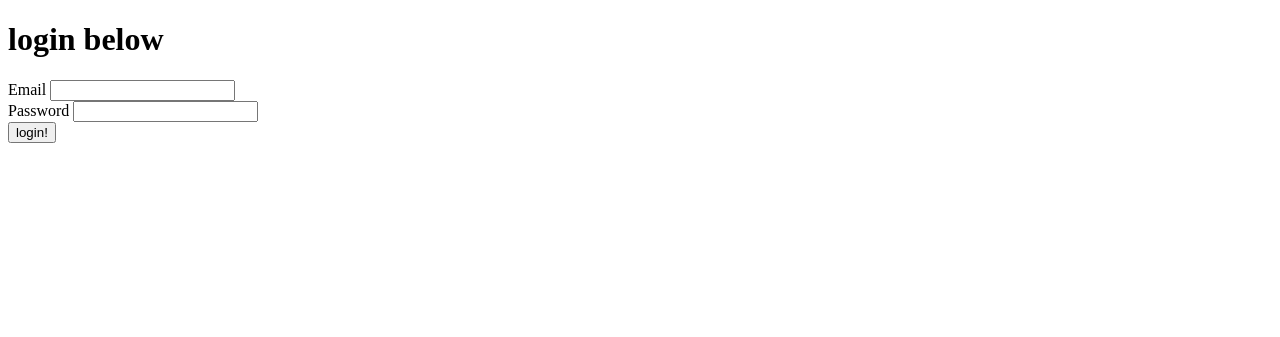
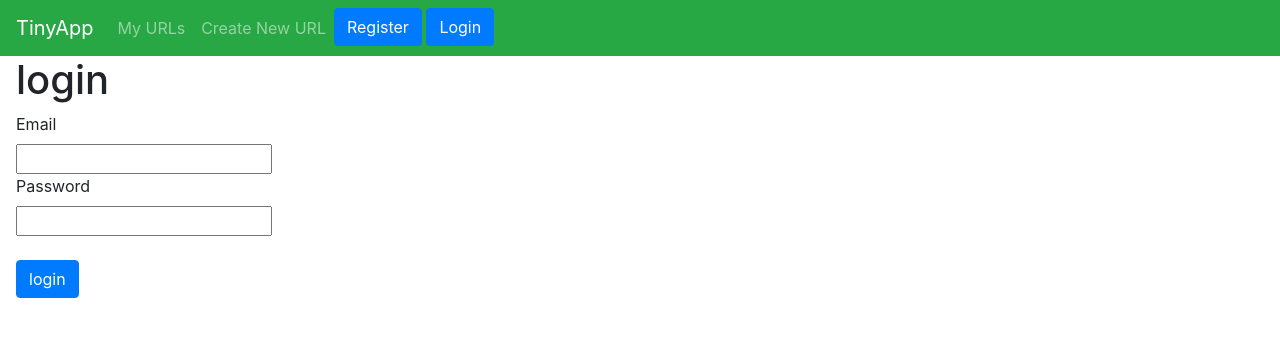
Before and after one commit to mbahenryemeka/tinyapp, a Node server app: page /login in a window 1280 px wide. Shown: the top 337 px of the page. Run offline with Node 20, Linux system fonts and the light colour scheme; some libraries are stand-ins or nearby versions.

Commit message:
update header

```diff
--- a/views/login.ejs
+++ b/views/login.ejs
@@ -3,22 +3,33 @@
 <head>
   <meta charset="UTF-8">
   <meta name="viewport" content="width=device-width, initial-scale=1.0">
+  <!-- Bootstrap CSS -->
+  <link
+  rel="stylesheet"
+  href="https://stackpath.bootstrapcdn.com/bootstrap/4.2.1/css/bootstrap.min.css"
+  integrity="sha384-GJzZqFGwb1QTTN6wy59ffF1BuGJpLSa9DkKMp0DgiMDm4iYMj70gZWKYbI706tWS"
+  crossorigin="anonymous"
+/>
   <title>Login Page</title>
 </head>
 <body>
-  <h1>login below</h1>
-  <form action="/login" method="post">
+  <%- include('partials/_header') %>
+  <h1 class="ml-3">login</h1>
+  <form action="/login" class="form-group ml-3" method="post">
     <label>Email</label>
+    <br/>
     <input
     name="email"
     type="email"/>
     <br/>
     <label>Password</label>
+    <br/>
     <input
     name="password"
     type="password"/>
     <br/>
-    <button type="submit">login!</button>
+    <br/>
+    <button type="submit" class = "btn btn-primary">login</button>
   </form>
 </body>
 </html>
--- a/views/partials/_header.ejs
+++ b/views/partials/_header.ejs
@@ -13,13 +13,13 @@
       <span class="navbar-toggler-icon"></span>
     </button>
     <div class="collapse navbar-collapse" id="navbarNavAltMarkup">
-      <div class="navbar-nav">
+      <div class="w-full navbar-nav">
         <a class="nav-item nav-link" href="/urls">My URLs</a>
         <a class="nav-item nav-link" href="/urls/new">Create New URL</a>
-        <div class=" float-right" >
+        <div class="float-right ml-auto">
           <% if (!user) {%>
             <form action="/register" method="GET" style="display: inline;">
-              <button type="submit" class="btn btn-primary">Register!</button>
+              <button type="submit" class="btn btn-primary">Register</button>
             </form>
             <form action="/login" method="GET" style="display: inline;">
               <button type="submit" class="btn btn-primary">Login</button>
```
Also changed, not shown: views/register.ejs (+13 -3 lines).
